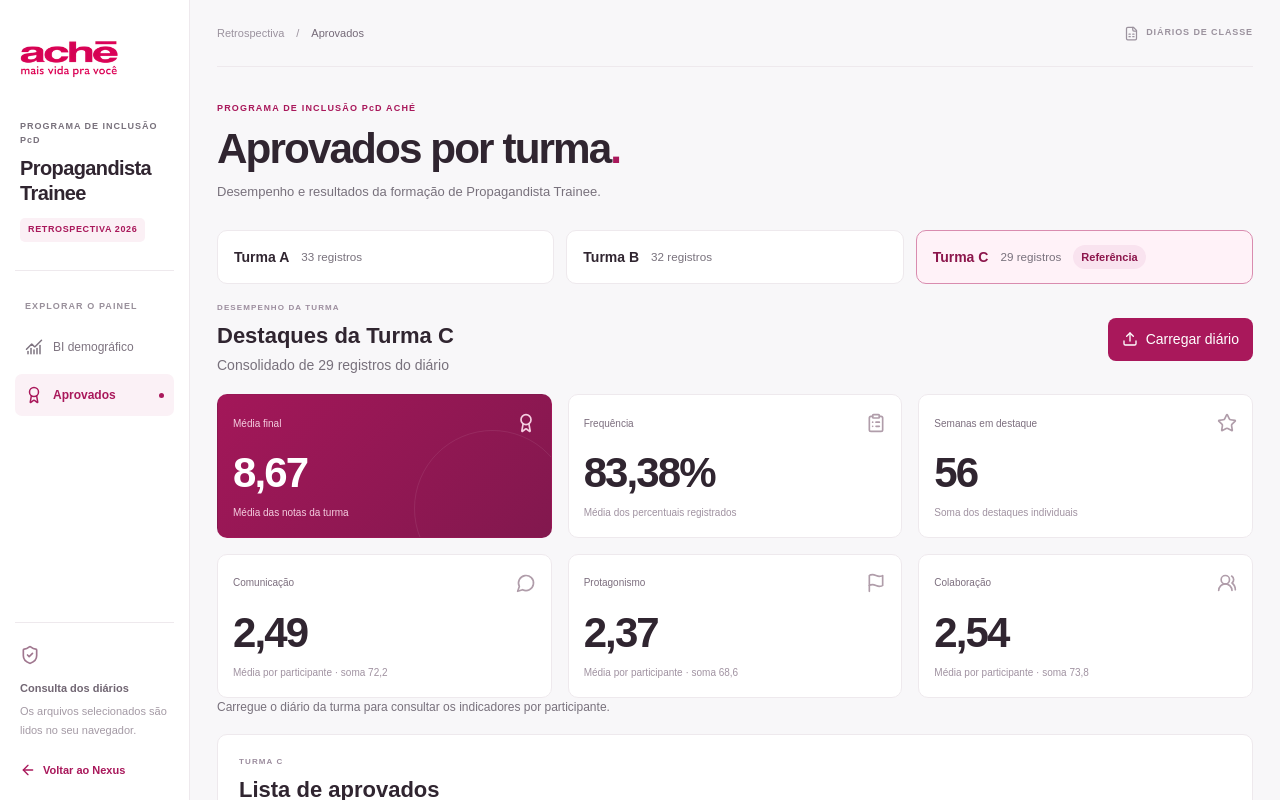
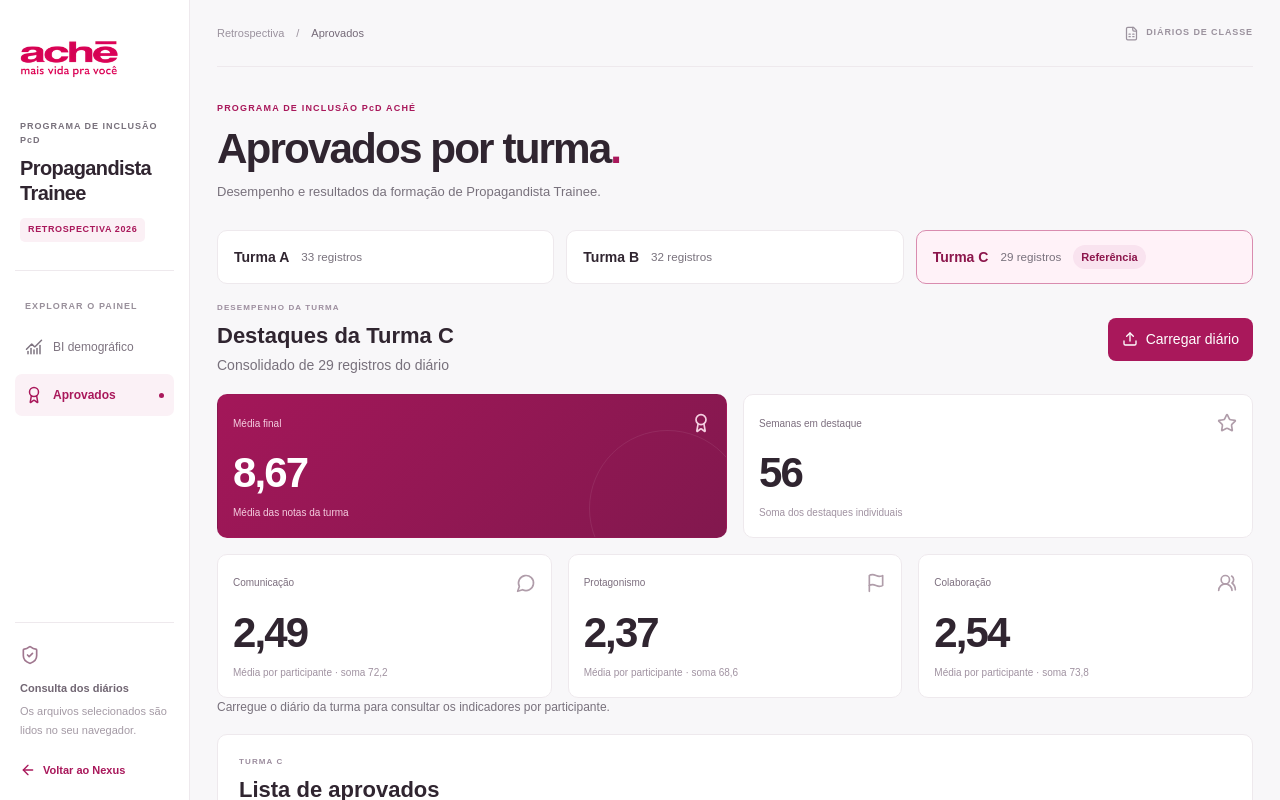
Before and after one commit to GilFortunato/Retrospectiva-Ache, a Next.js app: page /aprovados in a window 1280 px wide. Shown: the top 800 px of the page. Built offline with nearby package versions, Linux system fonts and the light colour scheme.

Commit message:
Oculta a frequência no painel de aprovados

```diff
--- a/src/components/aprovados/ApprovalPanel.module.css
+++ b/src/components/aprovados/ApprovalPanel.module.css
@@ -57,8 +57,10 @@
 .source, .note { color: var(--bi-muted); overflow-wrap: anywhere; }
 .note { margin: 15px 0 0; font-size: 12px; }
 
-.performanceGrid.performanceGrid {
-  grid-template-columns: repeat(3, minmax(0, 1fr));
+@media (min-width: 581px) {
+  .performanceGrid.performanceGrid { grid-template-columns: repeat(6, minmax(0, 1fr)); }
+  .performanceGrid > article { grid-column: span 2; }
+  .performanceGrid > article:nth-child(-n + 2) { grid-column: span 3; }
 }
 
 .approvalStats {
--- a/src/components/aprovados/ApprovalPanel.tsx
+++ b/src/components/aprovados/ApprovalPanel.tsx
@@ -40,7 +40,6 @@ const initialDiaries: Record<ClassId, ClassDiary> = {
 
 const metrics: { field: PerformanceField; label: string; caption: string; icon: LucideIcon; showSum?: boolean }[] = [
   { field: "finalGrade", label: "Média final", caption: "Média das notas da turma", icon: Award },
-  { field: "attendance", label: "Frequência", caption: "Média dos percentuais registrados", icon: ClipboardList },
   { field: "highlightWeeks", label: "Semanas em destaque", caption: "Soma dos destaques individuais", icon: Star },
   { field: "communication", label: "Comunicação", caption: "Média da competência", icon: MessageCircle, showSum: true },
   { field: "initiative", label: "Protagonismo", caption: "Média da competência", icon: Flag, showSum: true },
@@ -49,10 +48,8 @@ const metrics: { field: PerformanceField; label: string; caption: string; icon:
 
 const numberFormat = new Intl.NumberFormat("pt-BR", { maximumFractionDigits: 2 });
 
-function formatMetric(field: PerformanceField, value: number | null) {
-  if (value === null) return "—";
-  const formatted = numberFormat.format(value);
-  return field === "attendance" ? `${formatted}%` : formatted;
+function formatMetric(value: number | null) {
+  return value === null ? "—" : numberFormat.format(value);
 }
 
 type LoadedDiary = { filename: string; results: ClassDiary };
@@ -169,7 +166,7 @@ export default function ApprovalPanel() {
               return (
                 <article key={field} className={field === "finalGrade" && count ? dashboard.kpiPrimary : undefined}>
                   <div><span>{label}</span><Icon size={20} aria-hidden="true" /></div>
-                  <strong>{formatMetric(field, value)}</strong>
+                  <strong>{formatMetric(value)}</strong>
                   <p>{showSum && count ? `Média por participante · soma ${numberFormat.format(sum)}` : caption}</p>
                 </article>
               );
@@ -185,7 +182,7 @@ export default function ApprovalPanel() {
                   <tbody>{diary.participants.map((participant, index) => (
                     <tr key={`${participant.name}-${index}`}>
                       <th scope="row">{participant.name}</th>
-                      {metrics.map(({ field }) => <td key={field}>{formatMetric(field, participant[field])}</td>)}
+                      {metrics.map(({ field }) => <td key={field}>{formatMetric(participant[field])}</td>)}
                     </tr>
                   ))}</tbody>
                 </table>
@@ -212,12 +209,11 @@ export default function ApprovalPanel() {
           {diary.approved.length ? (
             <div className={styles.tableScroll}>
               <table className={styles.table}>
-                <thead><tr><th scope="col">Participante</th><th scope="col">Frequência</th><th scope="col">Média final</th><th scope="col">Resultado</th></tr></thead>
+                <thead><tr><th scope="col">Participante</th><th scope="col">Média final</th><th scope="col">Resultado</th></tr></thead>
                 <tbody>{diary.approved.map((participant, index) => (
                   <tr key={`${participant.name}-${index}`}>
                     <th scope="row">{participant.name}</th>
-                    <td>{formatMetric("attendance", participant.attendance)}</td>
-                    <td>{formatMetric("finalGrade", participant.finalGrade)}</td>
+                    <td>{formatMetric(participant.finalGrade)}</td>
                     <td><span className={styles.approved}>Aprovação confirmada</span></td>
                   </tr>
                 ))}</tbody>
```
